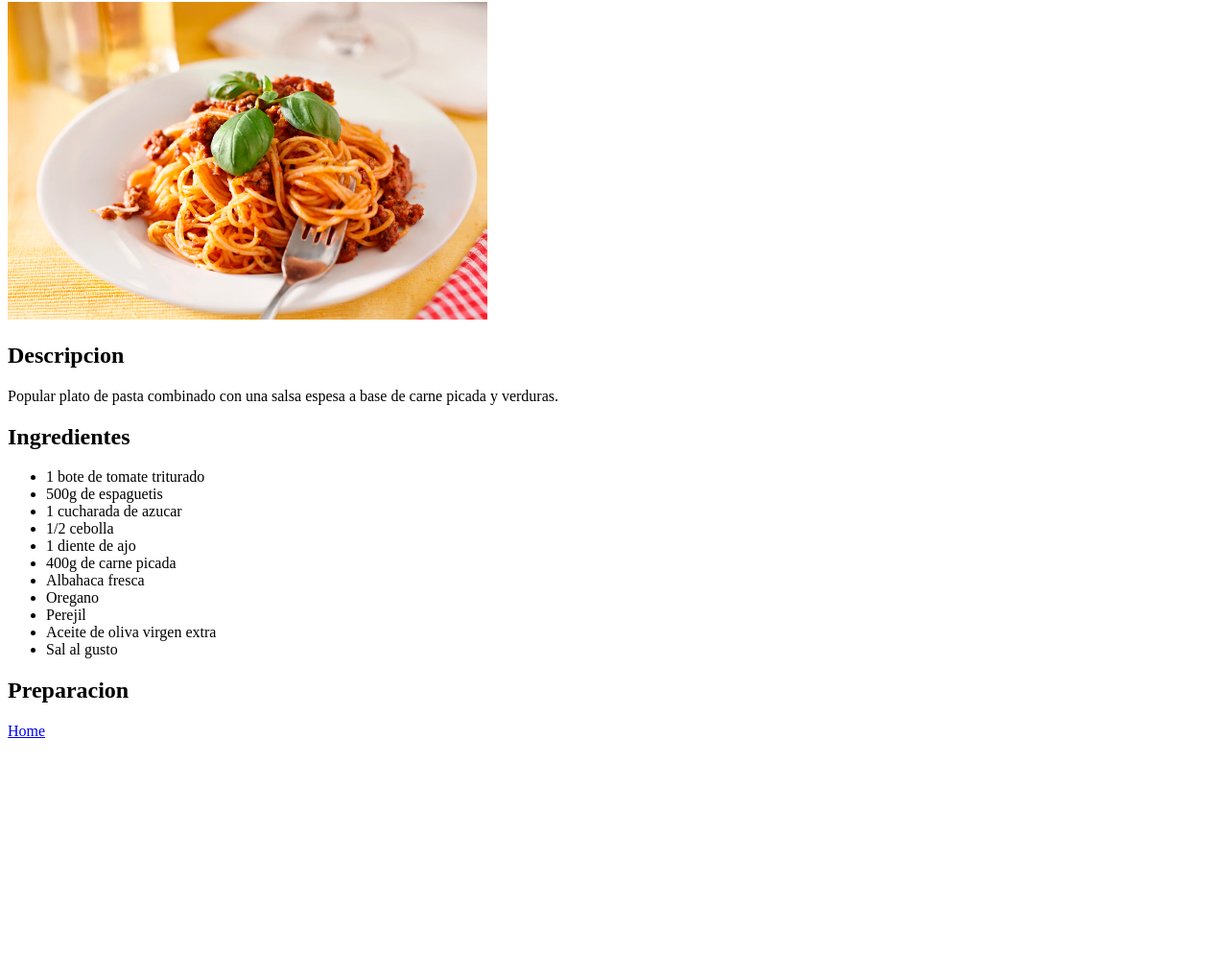
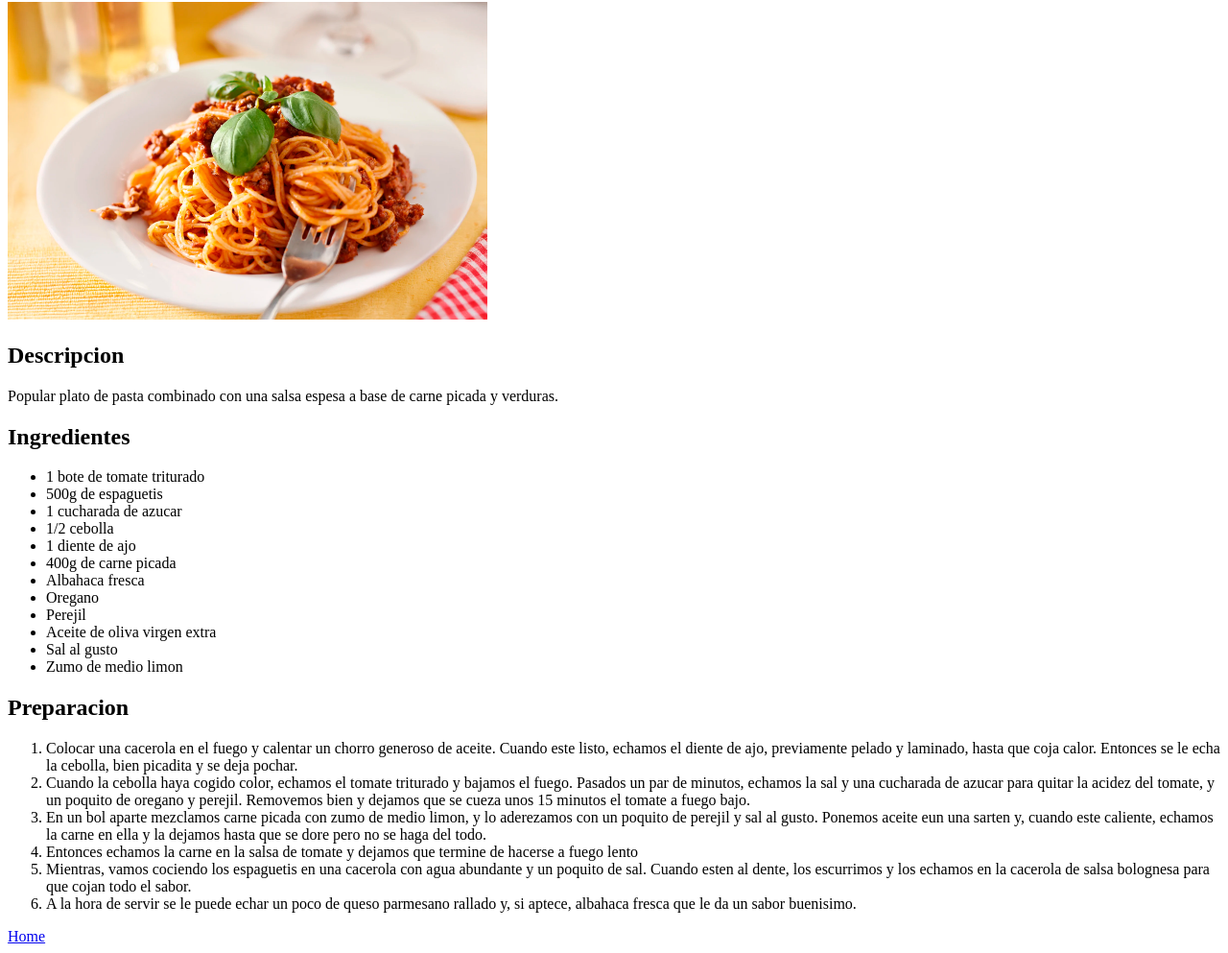
Before and after one commit to Mariobyzz/odin-recipes, a plain HTML site: page recipes/espaguetis-bolognesa.html in a window 1280 px wide. Shown: the part 78-1071 px from the top of the page at 96% size. Before the commit the page ends 857 px from the top, so only its background shows below. Drawn offline with Linux system fonts and the light colour scheme.

Commit message:
Acabar la pagina de espaguetis
Se termina de agregar la preparacion de la receta

```diff
--- a/recipes/espaguetis-bolognesa.html
+++ b/recipes/espaguetis-bolognesa.html
@@ -23,10 +23,17 @@
         <li>Perejil</li>
         <li>Aceite de oliva virgen extra</li>
         <li>Sal al gusto</li>
+        <li>Zumo de medio limon</li>
 
     </ul>
     <h2>Preparacion</h2>
     <ol>
+        <li>Colocar una cacerola en el fuego y calentar un chorro generoso de aceite. Cuando este listo, echamos el diente de ajo, previamente pelado y laminado, hasta que coja calor. Entonces se le echa la cebolla, bien picadita y se deja pochar.</li>
+        <li>Cuando la cebolla haya cogido color, echamos el tomate triturado y bajamos el fuego. Pasados un par de minutos, echamos la sal y una cucharada de azucar para quitar la acidez del tomate, y un poquito de oregano y perejil. Removemos bien y dejamos que se cueza unos 15 minutos el tomate a fuego bajo.</li>
+        <li>En un bol aparte mezclamos carne picada con zumo de medio limon, y lo aderezamos con un poquito de perejil y sal al gusto. Ponemos aceite eun una sarten y, cuando este caliente, echamos la carne en ella y la dejamos hasta que se dore pero no se haga del todo.</li>
+        <li>Entonces echamos la carne en la salsa de tomate y dejamos que termine de hacerse a fuego lento</li>
+        <li>Mientras, vamos cociendo los espaguetis en una cacerola con agua abundante y un poquito de sal. Cuando esten al dente, los escurrimos y los echamos en la cacerola de salsa bolognesa para que cojan todo el sabor.</li>
+        <li>A la hora de servir se le puede echar un poco de queso parmesano rallado y, si aptece, albahaca fresca que le da un sabor buenisimo.</li>
 
     </ol>
     <a href="../index.html">Home</a>
```
